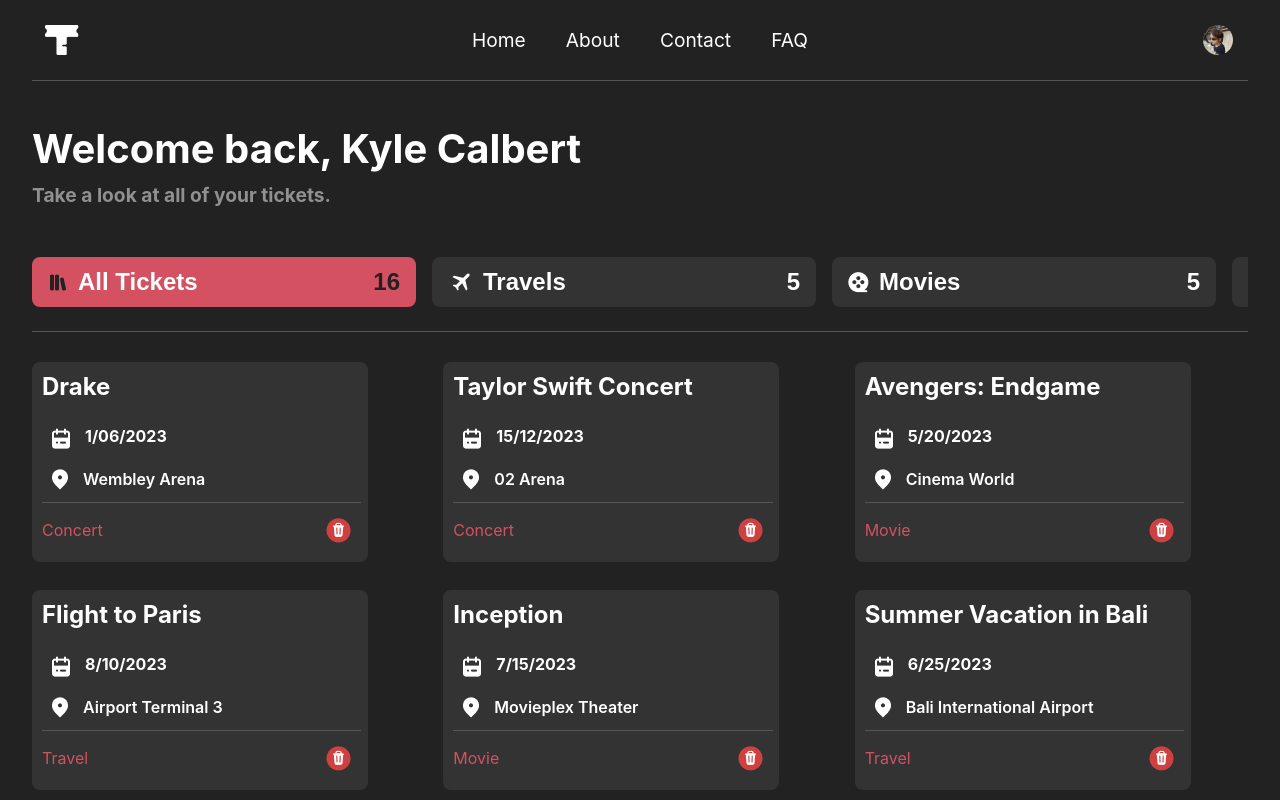
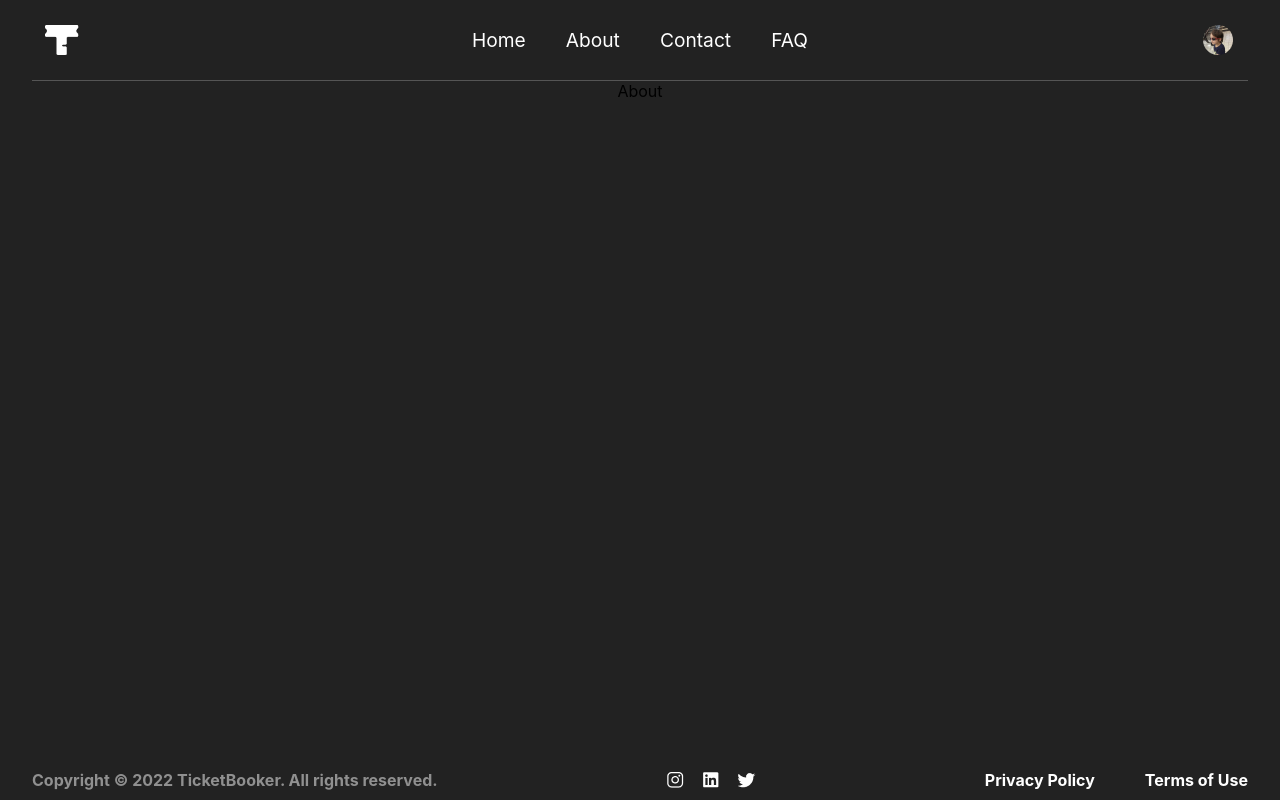
Before and after one commit to kylecalbert/ticket-booker, a React (Create React App) app: page /About in a window 1280 px wide. Shown: the top 800 px of the page. Built offline with nearby package versions, Linux system fonts and the light colour scheme; data requests are answered from the project's data file.

Commit message:
added browser routing to different pages

```diff
--- a/package.json
+++ b/package.json
@@ -11,6 +11,7 @@
     "@testing-library/user-event": "^13.5.0",
     "font-awesome": "^4.7.0",
     "react": "^18.2.0",
+    "react-browser-router": "^2.1.2",
     "react-dom": "^18.2.0",
     "react-router-dom": "^6.15.0",
     "react-scripts": "5.0.1",
--- a/src/App.js
+++ b/src/App.js
@@ -1,18 +1,26 @@
-import { BrowserRouter as Router } from 'react-router-dom';
-import { Header } from './components/Header/Header';
+import React from 'react';
+import { BrowserRouter as Router, Routes, Route } from 'react-router-dom';
 import { Navbar } from './components/Navbar/Navbar';
 import { AppContainer } from './App.styles';
-import { Content } from './components/Content/Content';
 import { WebsiteFooter } from './components/Footer/WebsiteFooter';
 import { TicketProvider } from './TicketContext/TicketContext';
+import { Home } from './components/Home/Home';
+import { About } from './components/About/About';
+import { Contact } from './components/Contact/Contact';
+import { Faq } from './components/Faq/Faq';
+
 function App() {
   return (
     <AppContainer>
       <Router>
         <Navbar />
         <TicketProvider>
-          <Header />
-          <Content />
+          <Routes>
+            <Route path="/" element={<Home />} />
+            <Route path="/About" element={<About />} />
+            <Route path="/Contact" element={<Contact />} />
+            <Route path="/Faq" element={<Faq />} />
+          </Routes>
         </TicketProvider>
         <WebsiteFooter />
       </Router>
--- /dev/null
+++ b/src/components/About/About.js
@@ -0,0 +1,5 @@
+import React from 'react';
+
+export const About = () => {
+  return <div>About</div>;
+};
--- /dev/null
+++ b/src/components/Contact/Contact.js
@@ -0,0 +1,5 @@
+import React from 'react';
+
+export const Contact = () => {
+  return <div>Contact</div>;
+};
--- /dev/null
+++ b/src/components/Faq/Faq.js
@@ -0,0 +1,5 @@
+import React from 'react';
+
+export const Faq = () => {
+  return <div>Faq</div>;
+};
--- /dev/null
+++ b/src/components/Home/Home.js
@@ -0,0 +1,12 @@
+import React from 'react';
+import { Header } from '../Header/Header';
+import { Content } from '../Content/Content';
+
+export const Home = () => {
+  return (
+    <>
+      <Header />
+      <Content />
+    </>
+  );
+};
--- a/src/components/Navbar/Navbar.js
+++ b/src/components/Navbar/Navbar.js
@@ -47,7 +47,7 @@ export const Navbar = () => {
         </LeftContainer>
         <MiddleContainer>
           <MenuContainer>
-            <NavbarLink to="/Home">Home</NavbarLink>
+            <NavbarLink to="/">Home</NavbarLink>
             <NavbarLink to="/About">About</NavbarLink>
             <NavbarLink to="/Contact">Contact</NavbarLink>
             <NavbarLink to="/FAQ">FAQ</NavbarLink>
```
Also changed, not shown: 1 other file (tests, documents, lock files or other folders).
